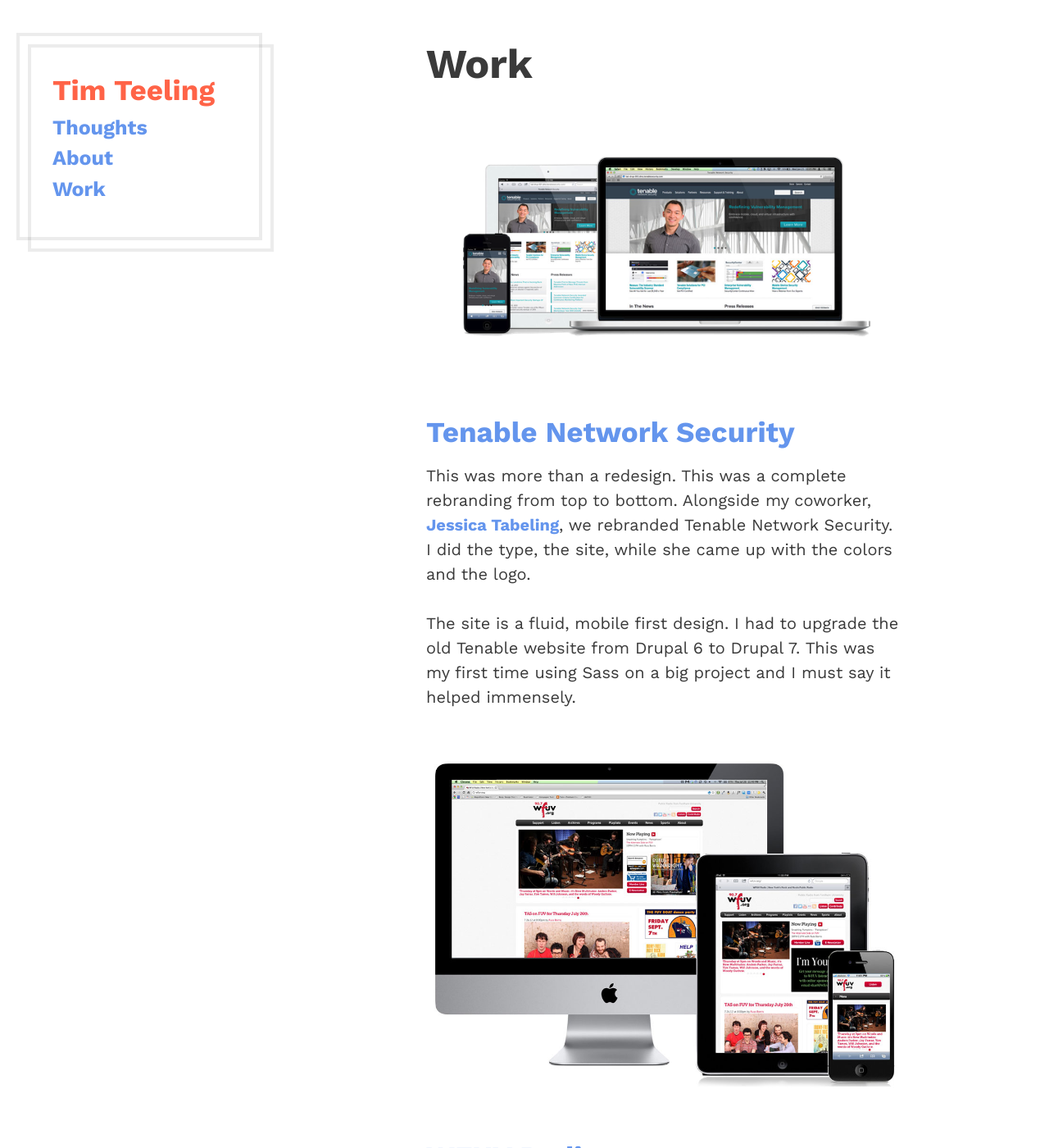
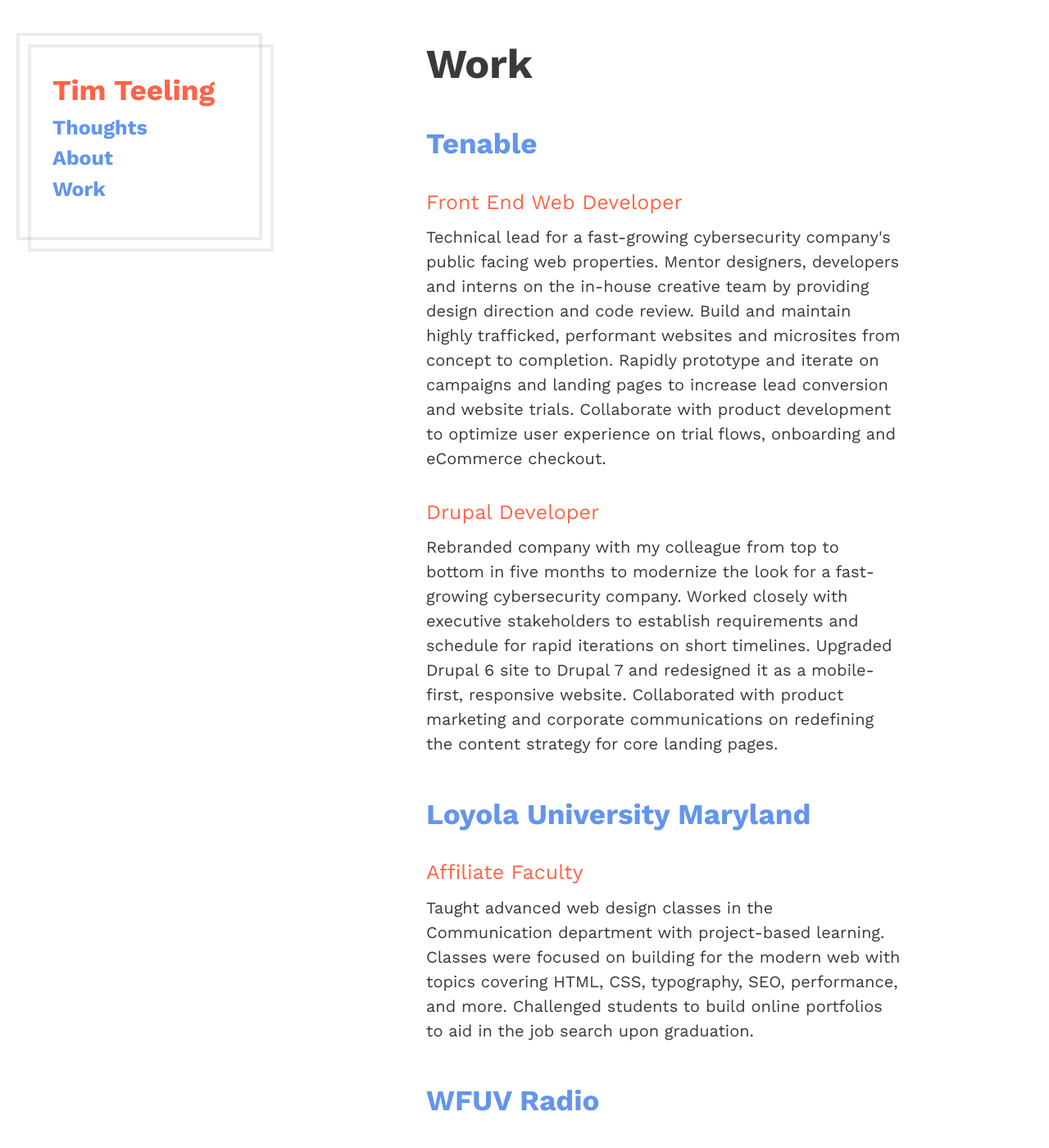
Before and after one commit to timteeling/timteeling.com, a Jekyll site: the page built from work.md, in a window 1280 px wide and 1400 px high. Shown: the whole window at 82% size. Built offline with Jekyll 4.4.1, drawn with Linux system fonts in a browser that asks for light colours; some of the changed text lies outside the part shown.

Commit message:
Updated site and added service worker post

```diff
--- a/_config.yml
+++ b/_config.yml
@@ -3,7 +3,6 @@
 url: "http://timteeling.com"
 permalink: /:title/
 baseurl: ""
-permalink: /:title
 
 # Build settings
 markdown: kramdown
--- a/work.md
+++ b/work.md
@@ -4,11 +4,20 @@
 permalink: /work/
 ---
 
-<img src="/img/tenable-devices.png" alt="tenable-devices" width="800" height="450" class="alignnone size-full wp-image-387" />
-<h2><a href="http://tenable.com">Tenable Network Security</a></h2>
-<p>This was more than a redesign. This was a complete rebranding from top to bottom. Alongside my coworker, <a href="http://jessicatabeling.com/">Jessica Tabeling</a>, we rebranded Tenable Network Security. I did the type, the site, while she came up with the colors and the logo.</p>
-<p>The site is a fluid, mobile first design. I had to upgrade the old Tenable website from Drupal 6 to Drupal 7. This was my first time using Sass on a big project and I must say it helped immensely.</p>
-<img src="/img/wfuv.jpg">
+<h2><a href="https://www.tenable.com">Tenable</a></h2>
+
+<h4>Front End Web Developer</h4>
+<p>Technical lead for a fast-growing cybersecurity company's public facing web properties. Mentor designers, developers and interns on the in-house creative team by providing design direction and code review. Build and maintain highly trafficked, performant websites and microsites from concept to completion. Rapidly prototype and iterate on campaigns and landing pages to increase lead conversion and website trials. Collaborate with product development to optimize user experience on trial flows, onboarding and eCommerce checkout.</p>
+
+<h4>Drupal Developer</h4>
+<p>Rebranded company with my colleague from top to bottom in five months to modernize the look for a fast-growing cybersecurity company. Worked closely with executive stakeholders to establish requirements and schedule for rapid iterations on short timelines. Upgraded Drupal 6 site to Drupal 7 and redesigned it as a mobile-first, responsive website. Collaborated with product marketing and corporate communications on redefining the content strategy for core landing pages.</p>
+
+<h2><a href="http://loyola.edu">Loyola University Maryland</a></h2>
+<h4>Affiliate Faculty</h4>
+<p>Taught advanced web design classes in the Communication department with project-based learning. Classes were focused on building for the modern web with topics covering HTML, CSS, typography, SEO, performance, and more. Challenged students to build online portfolios to aid in the job search upon graduation.</p>
+
+
 <h2><a href="http://wfuv.org">WFUV Radio</a></h2>
+<h4>New Media Graduate Assistant</h4>
 <p>I worked at WFUV while I was in grad school at Fordham University. Redesigning WFUV was my first time working with Drupal as well as being my first production site using responsive web design. Thankfully, I had my coworker, <a href="http://jamesohara.net">Jim O'Hara</a> to show me the ropes when it came to Drupal.</p>
 <p>Together, we drastically changed how WFUV was represented on the web. We brought audio and video content to the forefront of the site along with integrating the NPR API to pull in syndicated coverage of news and music events.</p>
```
Also changed, not shown: _posts/2017-07-25-service-workers.md (added, +20 -0 lines), about.md (+4 -4 lines), sw.js (+1 -13 lines), thoughts.md (+1 -1 lines), img/tenable-devices.png (deleted), img/tim-and-henry.jpg (added), img/wfuv.jpg (deleted).
